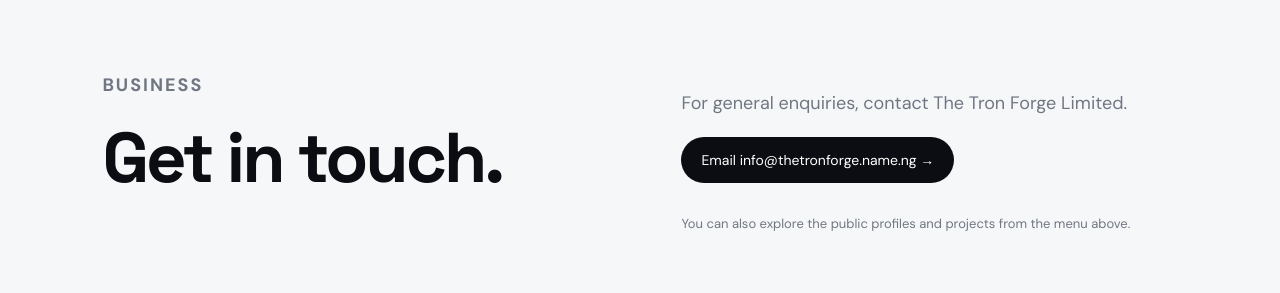
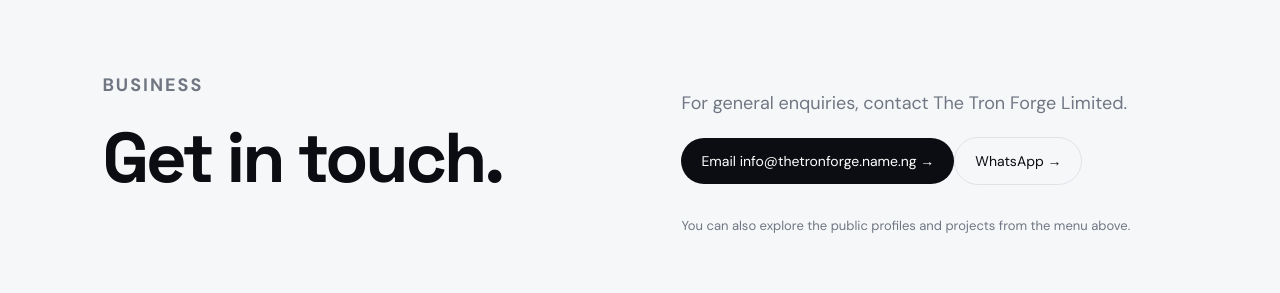
Before and after one commit to MEGATRON300924/zionopaaje, a Next.js app: page /contact in a window 1280 px wide. Shown: the part 659-952 px from the top of the page. Built offline with nearby package versions, Linux system fonts and the light colour scheme.

Commit message:
Add WhatsApp click-to-chat to contact page

```diff
--- a/app/contact/page.tsx
+++ b/app/contact/page.tsx
@@ -1,4 +1,53 @@
 import SiteNav from "@/components/SiteNav";
 import SiteFooter from "@/components/SiteFooter";
-export const metadata={title:"Contact",description:"Contact Zion Opaaje for collaborations, technology, products and business enquiries."};
-export default function Contact(){return <><SiteNav/><main className="page"><section className="page-hero"><p className="eyebrow">CONTACT</p><h1>Let’s build what comes next.</h1><p className="lead">For collaborations, technology, products and business enquiries.</p></section><section className="section split"><div><p className="eyebrow">BUSINESS</p><h2>Get in touch.</h2></div><div className="contact-card"><p>For general enquiries, contact The Tron Forge Limited.</p><a className="primary" href="mailto:info@thetronforge.name.ng">Email info@thetronforge.name.ng →</a><p className="small-note">You can also explore the public profiles and projects from the menu above.</p></div></section></main><SiteFooter/></>;}
+
+export const metadata = {
+  title: "Contact",
+  description: "Contact Zion Opaaje for collaborations, technology, products and business enquiries."
+};
+
+export default function Contact() {
+  return (
+    <>
+      <SiteNav />
+      <main className="page">
+        <section className="page-hero">
+          <p className="eyebrow">CONTACT</p>
+          <h1>Let’s build what comes next.</h1>
+          <p className="lead">For collaborations, technology, products and business enquiries.</p>
+        </section>
+
+        <section className="section split">
+          <div>
+            <p className="eyebrow">BUSINESS</p>
+            <h2>Get in touch.</h2>
+          </div>
+
+          <div className="contact-card">
+            <p>For general enquiries, contact The Tron Forge Limited.</p>
+
+            <div className="contact-actions">
+              <a className="primary" href="mailto:info@thetronforge.name.ng">
+                Email info@thetronforge.name.ng →
+              </a>
+
+              <a
+                className="secondary"
+                href="https://wa.link/hfv0mc"
+                target="_blank"
+                rel="noreferrer"
+              >
+                WhatsApp →
+              </a>
+            </div>
+
+            <p className="small-note">
+              You can also explore the public profiles and projects from the menu above.
+            </p>
+          </div>
+        </section>
+      </main>
+      <SiteFooter />
+    </>
+  );
+}
```
